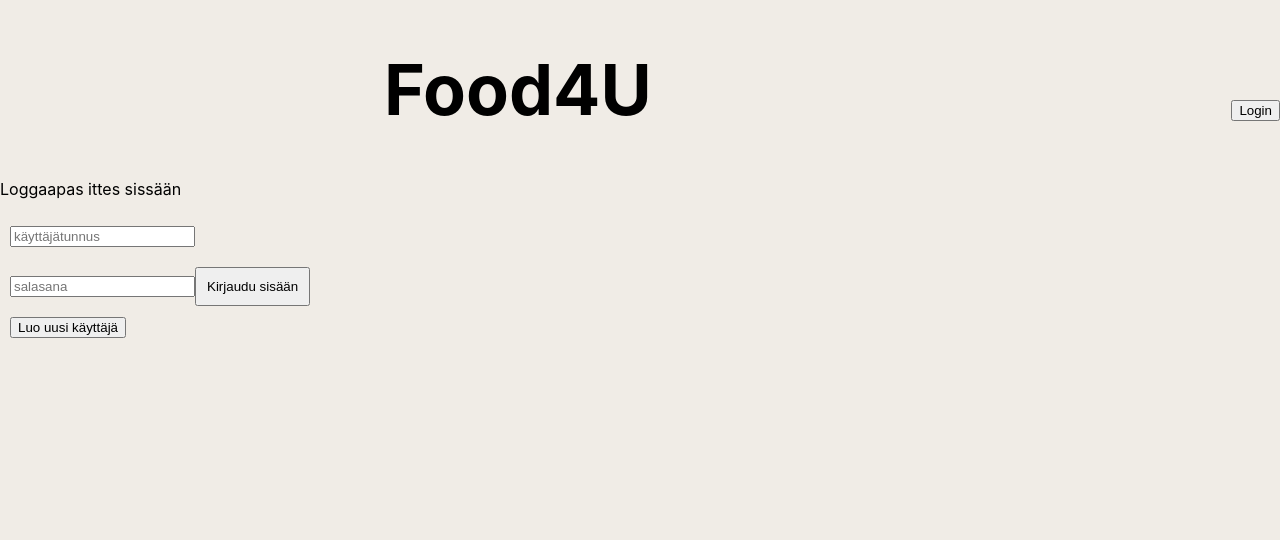
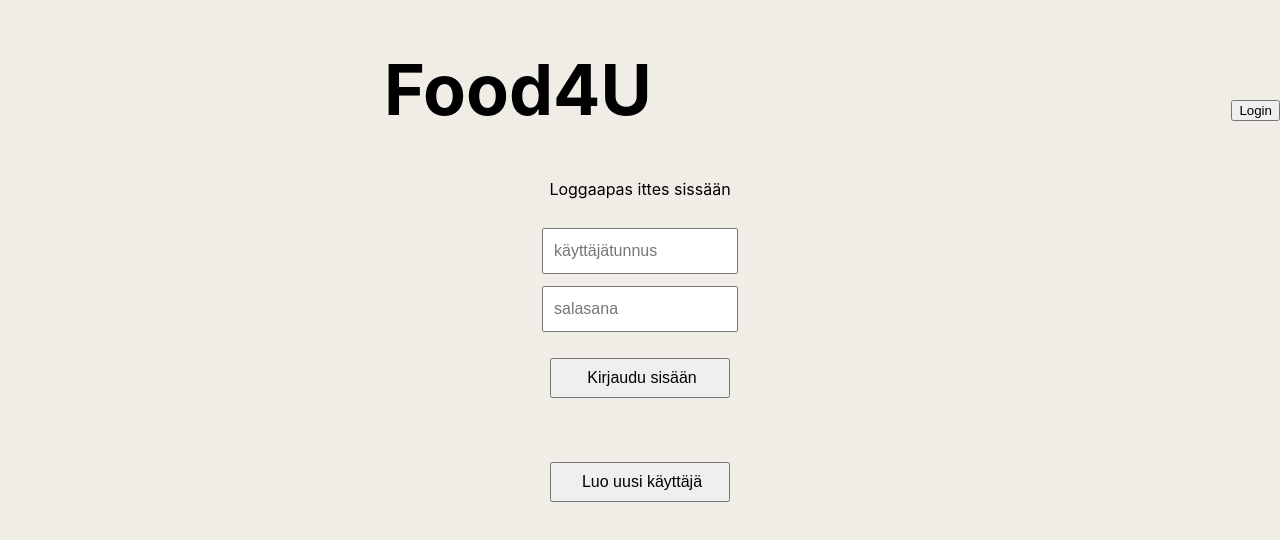
Before and after one commit to TVT21KMO-Group-IV/Legendary-IN00CT06-3001, a React (Create React App) app in the folder frontend/: page /Login in a window 1280 px wide. Shown: the top 540 px of the page. Built offline with nearby package versions, Linux system fonts and the light colour scheme.

Commit message:
homepage cs, searchbar restaurant type added, login screen done

```diff
--- a/frontend/src/App.css
+++ b/frontend/src/App.css
@@ -23,7 +23,7 @@ body {
 .searchBar {
   margin-left: 10%;
   height: 50px;
-  width: 300px;
+  width: 400px;
   font-size: 19px;
   text-align: center;
 }
@@ -32,6 +32,11 @@ body {
   width: 150px;
   height: 150px;
 }
+
+.line {
+  border-bottom: 4px solid rgb(190, 187, 187);
+}
+
 .restaurantHome {
   display: flex;
   flex-direction: row;
@@ -47,17 +52,33 @@ body {
   display: flex;
   flex-direction: row;
   justify-content: space-between;
-  width: 800px;
+  width: 75%;
+  margin-top: 3%;
 }
-.hideLabel {
-  clip: rect(0 0 0 0);
-  clip-path: inset(50%);
-  height: 1px;
-  overflow: hidden;
-  position: absolute;
-  white-space: nowrap;
-  width: 1px;
+.homeMenuButton {
+  height: 70px;
+  width: 150px;
+  font-size: 16px;
+}
+.paddingTop {
+  border-top: 4px solid rgb(235, 73, 73);
+  padding-top : 1%;
+}
+.marginTop {
+  margin-top: 2%;
+}
+.alignCenter {
+  text-align: center;
+}
+.loginInsertBox {
+  height: 40px;
+  width: 180px;
+  font-size: 16px;
+  padding-left: 10px;
 }
 .padding {
-  padding: 10px;
+  padding: 1%;
 }
+.padding5 {
+  padding: 5%;
+}
--- a/frontend/src/components/Login.js
+++ b/frontend/src/components/Login.js
@@ -3,18 +3,20 @@ import { Link } from 'react-router-dom'
 
 export default function Login() {
   return (
-    <div>
+    <div className='alignCenter'>
         <p>
         Loggaapas ittes sissään
         </p>
         <div className='padding'>
-        <input type="text" placeholder='käyttäjätunnus'></input>
+        <input type="text" placeholder='käyttäjätunnus' className='loginInsertBox'></input>
         </div>
-        <div className='padding'>
-        <input type="text" placeholder='salasana'></input>
-        <button className='padding'>Kirjaudu sisään</button>
+        <div>
+        <input type="text" placeholder='salasana' className='loginInsertBox'></input></div>
+        <div className='marginTop'>
+        <button className='loginInsertBox'>Kirjaudu sisään</button>
         </div>
-        <Link to="RegisterView" className='padding'><button>Luo uusi käyttäjä</button></Link>
+        <div className='padding5'><Link to="RegisterView" ><button className='loginInsertBox'>Luo uusi käyttäjä</button></Link>
+        </div>
     </div>
   )
 }
--- a/frontend/src/components/Restaurantss.js
+++ b/frontend/src/components/Restaurantss.js
@@ -24,28 +24,29 @@ const [restaurants, setRestaurants] =useState([]);
     console.log("testi");
     setRest(keyw);
   };
-  let filteredRestaurants = restaurants.filter(restaurant => restaurant.name.toLowerCase().includes(rest.toLowerCase()))
+  let filteredRestaurants = restaurants.filter(restaurant => restaurant.name.toLowerCase().includes(rest.toLowerCase()) || restaurant.type.toLowerCase().includes(rest.toLowerCase()))
 
 
       return (
-        <div className="">
+        <div >
+          <div className="paddingBottom">
         <input
           type="search"
           value={rest}
           onChange={filter}
           className="searchBar"
-          placeholder="Etsi ravintolaa nimellä"
-        />
+          placeholder="Etsi ravintolaa nimellä tai ravintolatyypillä"
+        /></div>
 
-
-      <div className="">
+      <div className="marginTop">
+      <div className="paddingTop">
           { filteredRestaurants.length ? filteredRestaurants.map((restaurants) => (
             <div key={restaurants.idRestaurant} className='restaurantHome'><img src={ restaurants.restaurantImg} className='restaurantImg'/>
             <div className='restaurantHomeText' >{restaurants.name} {restaurants.address}
-            <div className='homeMenuButton' ><button>Avaa menu</button></div></div></div>
+            <div><button className='homeMenuButton' >Avaa ravintolan ruokalista</button></div></div></div>
           )):<div><h1>Hakuehdoillasi ei löydy ravintolaa</h1></div>}
 
-
+</div>
           </div>
       </div>);
   }
```
